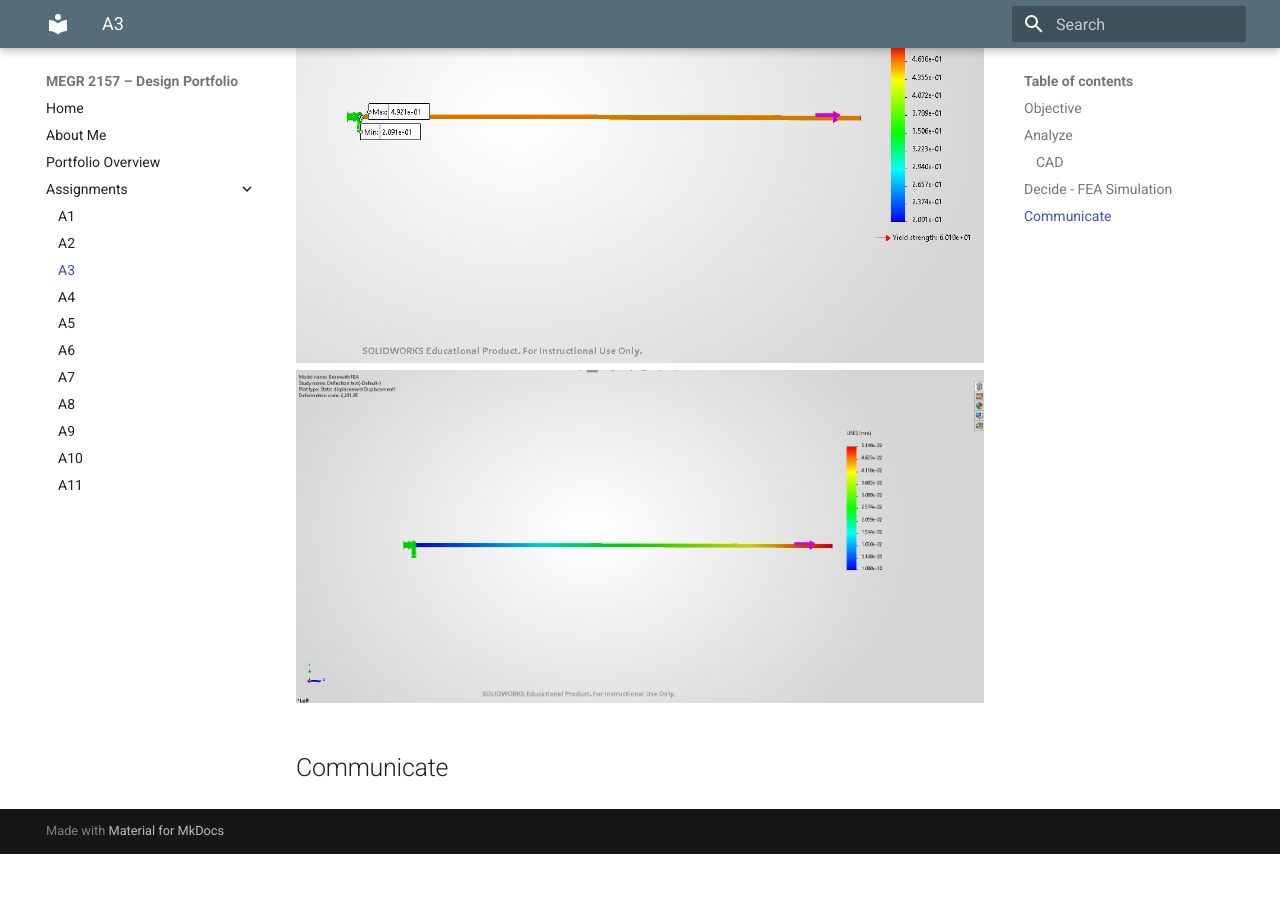
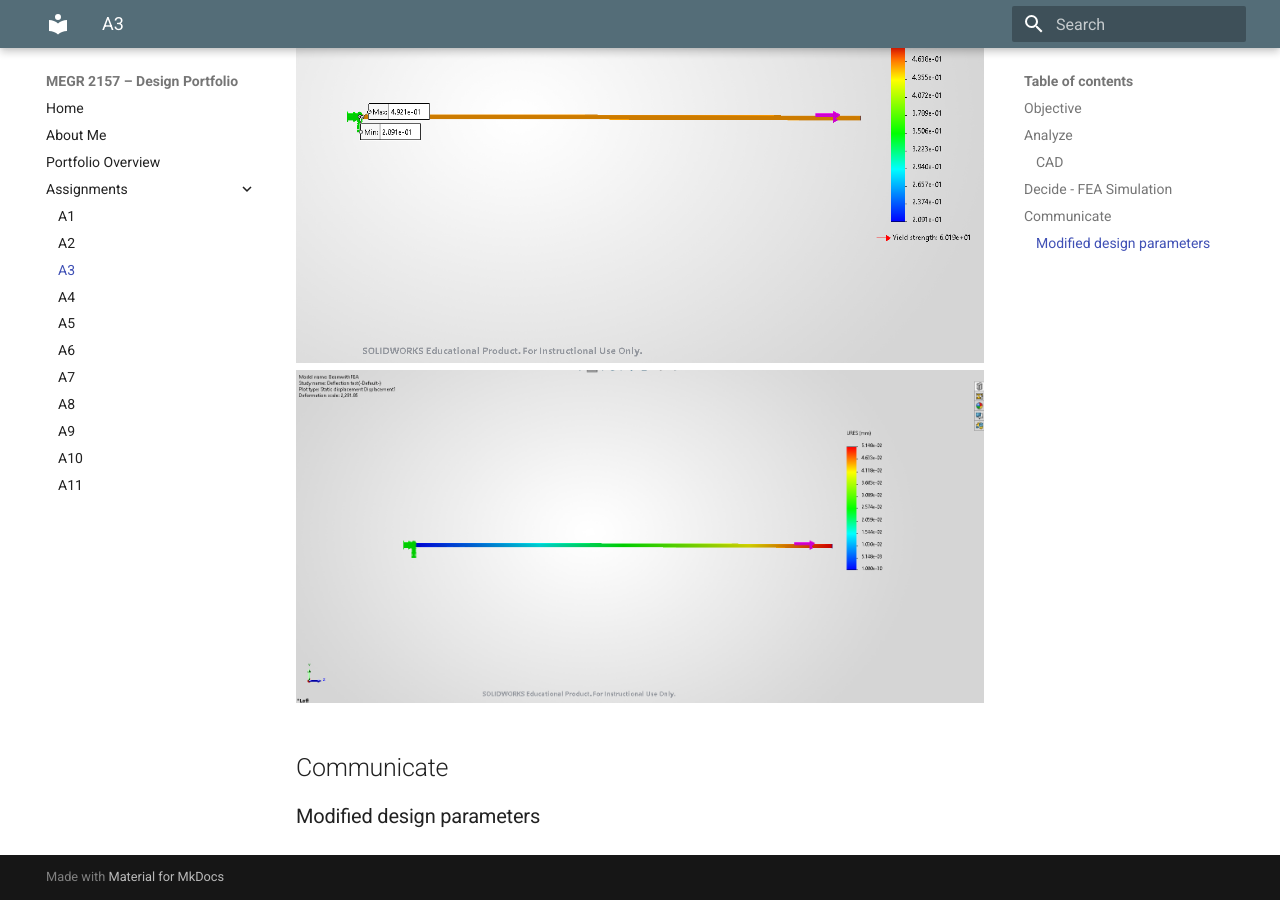
Before and after one commit to ajchiocca/megr2157-portfolio, an MkDocs documentation site: the page built from docs/assignments/A03/index.md, in a window 1280 px wide and 900 px high, scrolled down 3575 px. Built offline with MkDocs 1.6.1 and Material for MkDocs 9.7.7, drawn with Linux system fonts in a browser that asks for light colours; before the commit the page ends 4429 px from its top, so only the background shows below that.

Commit message:
Add section for modified design parameters

```diff
--- a/docs/assignments/A03/index.md
+++ b/docs/assignments/A03/index.md
@@ -35,3 +35,5 @@ With defined force and fixture, the simulation is able to run and generate a Von
 <br>
 ![DefC](DefC.png)
 ## Communicate
+
+### Modified design parameters
```
